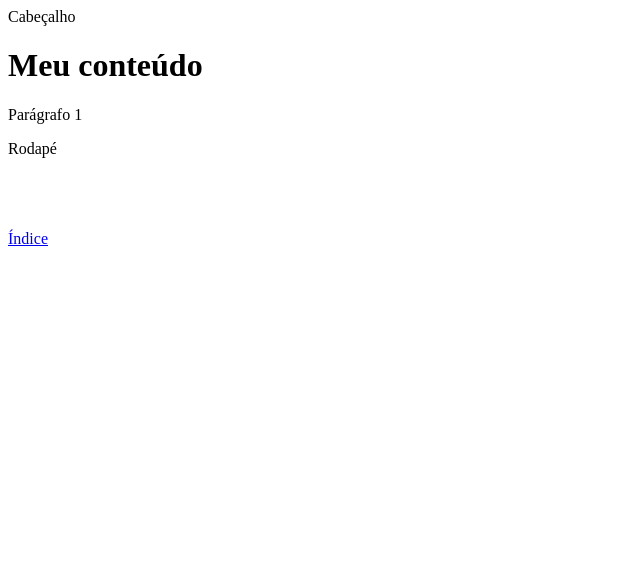
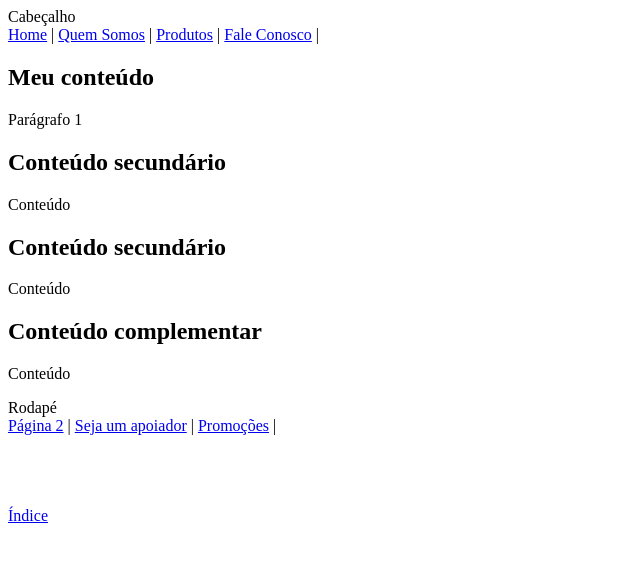
Before and after one commit to chicobahia/jornada-dev, a plain HTML site: page curso.html/aula30/index.html in a window 1280 px wide. Shown: the whole page, without its empty margins (0-640 px from the left). Drawn offline with Linux system fonts and the light colour scheme.

Commit message:
Aulas 30 a 35

```diff
--- a/curso.html/aula30/index.html
+++ b/curso.html/aula30/index.html
@@ -2,15 +2,44 @@
 <html lang="en">
 <head>
     <meta charset="UTF-8">
-    <title>Document</title>
+    <title>Aula 30 a 34</title>
 </head>
 <body>
-    <header>Cabeçalho</header>
-    <main>
-        <h1>Meu conteúdo</h1>
-        <p>Parágrafo 1</p>
-    </main>
-    <footer>Rodapé</footer>
+    <div>
+        <header>Cabeçalho
+            <nav>
+                <a href="#">Home</a> |
+                <a href="#">Quem Somos</a> |
+                <a href="#">Produtos</a> |
+                <a href="#">Fale Conosco</a> |
+            </nav>
+        </header>
+        <main>
+            <section>
+                <h1>Meu conteúdo</h1>
+                <p>Parágrafo 1</p>
+            </section>
+            <section>
+                <h2>Conteúdo secundário</h2>
+                <p>Conteúdo</p>
+            </section>
+            <section>
+                <h2>Conteúdo secundário</h2>
+                <p>Conteúdo</p>
+            </section>
+        </main>
+    </div>
+    <aside>
+        <h2>Conteúdo complementar</h2>
+        <p>Conteúdo</p>
+    </aside>
+
+    <footer>Rodapé
+        <nav>
+            <a href="#">Página 2</a> |
+            <a href="#">Seja um apoiador</a> |
+            <a href="#">Promoções</a> |
+    </footer>
 
 
 
```
Also changed, not shown: curso.html/Aula32/noticia.html (added, +48 -0 lines), curso.html/index.html (+3 -1 lines).
